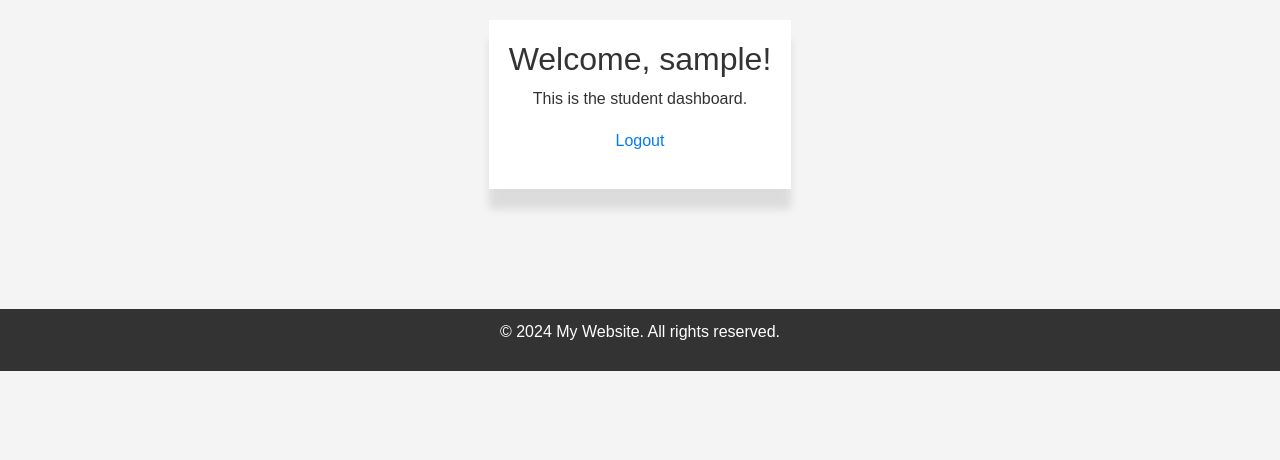
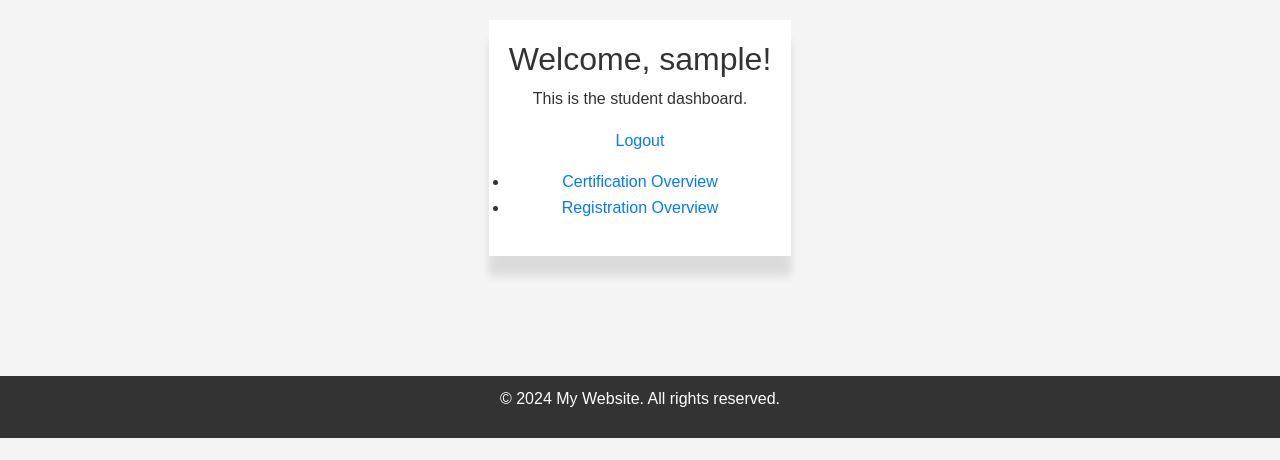
Before and after one commit to engming0809/A-Centralised-Registration-Management-Portal-for-Professional-Certification-Exams, a PHP site: page /student_dashboard.php in a window 1280 px wide. Shown: the part 109-569 px from the top of the page. Run offline with PHP 8.4, Linux system fonts and the light colour scheme; the visitor is signed in with stand-in values (Sample User, id 1).

Commit message:
Add files via upload

```diff
--- a/dashboard-simple/lecturer_dashboard.php
+++ b/dashboard-simple/lecturer_dashboard.php
@@ -28,6 +28,11 @@ if (!isset($_SESSION['username']) || $_SESSION['role'] != 'lecturer') {
         <h2>Welcome, <?php echo $_SESSION['username']; ?>!</h2>
         <p>This is the lecturer dashboard where you can manage content.</p>
         <p><a href="logout.php">Logout</a></p>
+
+        <ul>
+            <li><a href="xxx.php">Certification Overview</a></li>
+            <li><a href="xxx.php">Registration Overview</a></li>
+        </ul>
     </section>
 
 
--- a/dashboard-simple/student_dashboard.php
+++ b/dashboard-simple/student_dashboard.php
@@ -13,15 +13,7 @@ if (!isset($_SESSION['username']) || $_SESSION['role'] != 'student') {
     <meta name="viewport" content="width=device-width, initial-scale=1.0">
     <title>Student Dashboard</title>
 </head>
-
-
-
-
-
-
-
 <body>
-
 <!-- Introduction Content Start -->
     <div class="main-content d-flex flex-column min-vh-100">
 
@@ -35,6 +27,11 @@ if (!isset($_SESSION['username']) || $_SESSION['role'] != 'student') {
         <h2>Welcome, <?php echo $_SESSION['username']; ?>!</h2>
         <p>This is the student dashboard.</p>
         <p><a href="logout.php">Logout</a></p>
+
+        <ul>
+            <li><a href="xxx.php">Certification Overview</a></li>
+            <li><a href="xxx.php">Registration Overview</a></li>
+        </ul>
     </section>
 
 
```
